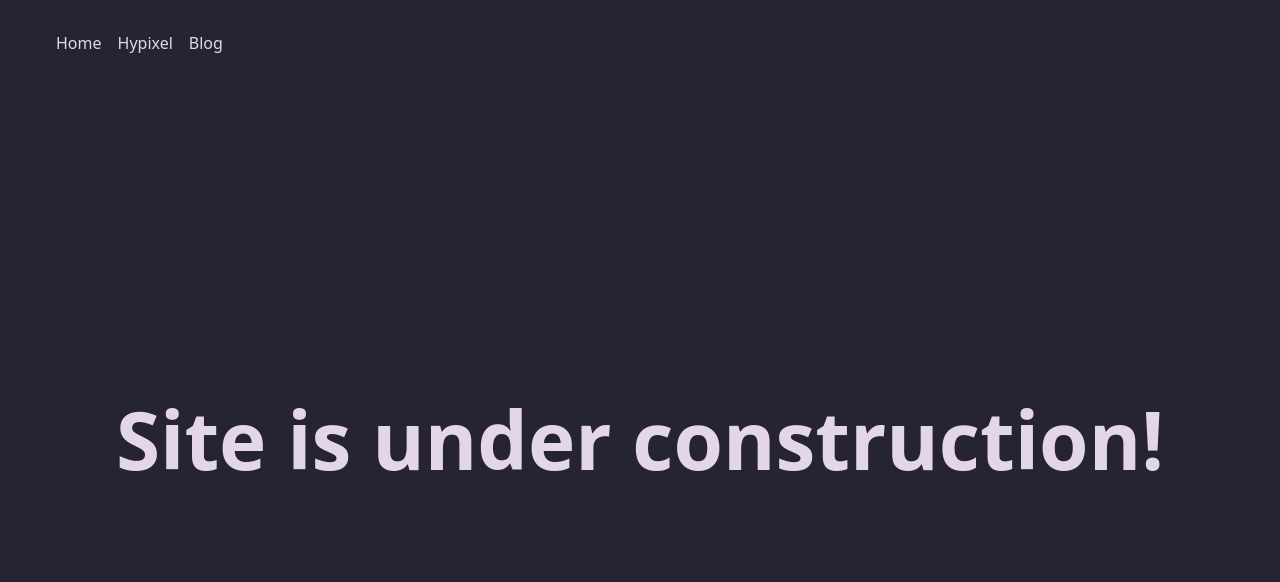
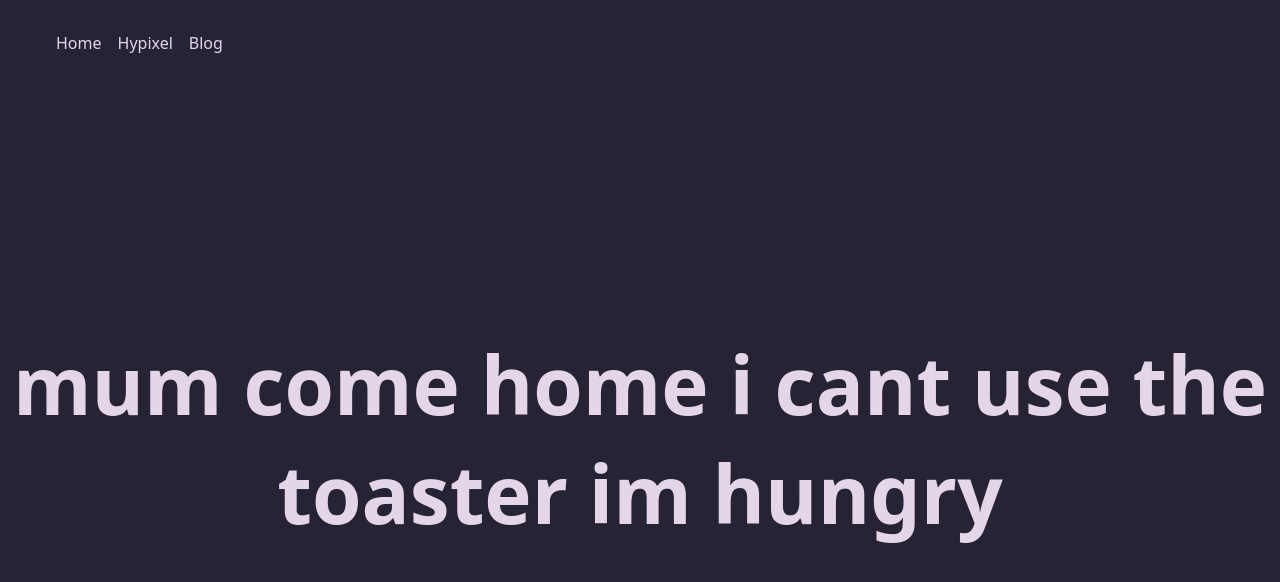
Before and after one commit to tysonlmao/site, a Next.js app: page / in a window 1280 px wide. Shown: the top 582 px of the page. Built offline with nearby package versions, Linux system fonts and the light colour scheme.

Commit message:
Update page.tsx

```diff
--- a/app/page.tsx
+++ b/app/page.tsx
@@ -1,7 +1,7 @@
 export default function HomePage() {
     return(
         <div>
-            <p className="center">Site is under construction!</p>
+            <p className="center">mum come home i cant use the toaster im hungry</p>
         </div>
     );
 }
```
